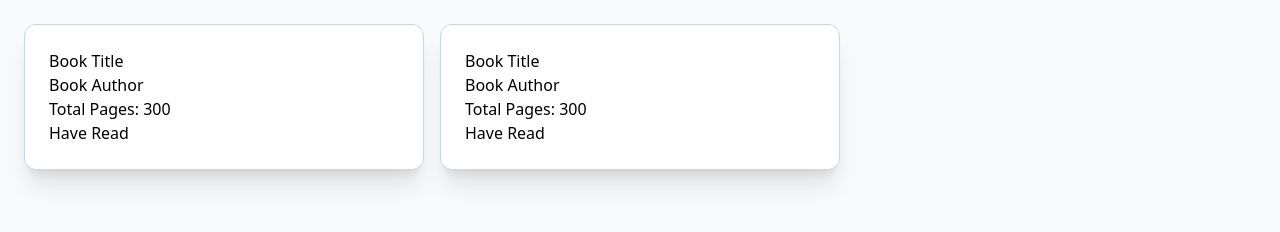
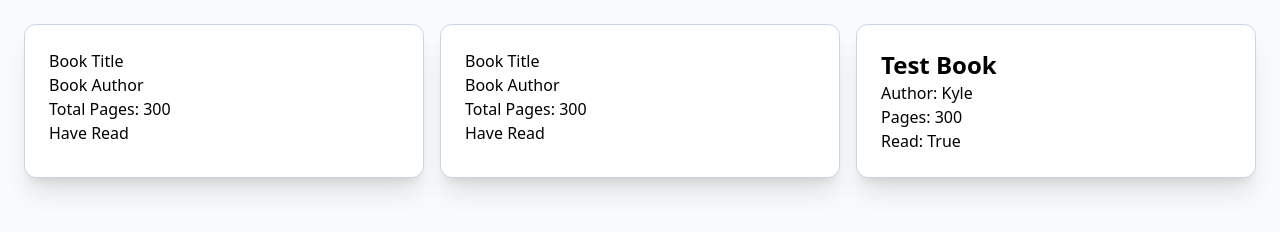
Before and after one commit to mmmmtoasty19/top-javascript-projects, a plain HTML site: page library-app/index.html in a window 1280 px wide. Drawn offline with nearby package versions, Linux system fonts and the light colour scheme.

Commit message:
update js functions add styling to css

```diff
--- a/library-app/css/styles.css
+++ b/library-app/css/styles.css
@@ -0,0 +1,3 @@
+#main {
+    text-transform: capitalize;
+}
--- a/library-app/index.html
+++ b/library-app/index.html
@@ -6,10 +6,10 @@
     <title>Library App</title>
     <link rel="stylesheet" href="css/styles.css">
     <script src="https://cdn.tailwindcss.com"></script>
-    <script src="js/javascript.js"></script>
+
 </head>
 <body class="bg-gray-50">
-    <div class="container grid grid-cols-3 gap-4 mx-auto p-6">
+    <div class="container grid grid-cols-3 gap-4 mx-auto p-6" id="main">
         <div class="p-6 border border-slate-300 bg-white rounded-xl shadow-xl flex flex-col gap-x-4">
             <h3>Book Title</h3>
             <p>Book Author</p>
@@ -24,5 +24,6 @@
         </div>
 
     </div>
+    <script src="js/javascript.js"></script>
 </body>
 </html>
--- a/library-app/js/javascript.js
+++ b/library-app/js/javascript.js
@@ -1,4 +1,5 @@
 const myLibrary = [];
+const container = document.getElementById("main");
 
 function Book(title, author, pages, read) {
     this.title = title;
@@ -16,6 +17,33 @@ function addBookToLibrary(title,author,pages,read) {
 }
 
 
+function createCard (book){
+    const card = document.createElement("div");
+    const classList = ["p-6", "border", "border-slate-300",
+        "bg-white", "rounded-xl", "shadow-xl", "flex", "flex-col", "gap-x-4"];
+    card.classList.add(...classList);
+
+
+    Object.keys(book).forEach((element) => {
+        if (element == 'title') {
+            let item = document.createElement('h2');
+            item.textContent = `${book[element]}`;
+            item.classList.add(...["font-bold", "text-2xl"])
+            card.appendChild(item);
+        } else {
+            let item = document.createElement('p');
+            item.textContent = `${element}: ${book[element]}`;
+            card.appendChild(item);
+        }
+    })
+
+    container.appendChild(card);
+
+}
+
+
 console.log(myLibrary)
 addBookToLibrary("Test Book", "Kyle", "300", true)
 console.log(myLibrary)
+
+myLibrary.forEach((book) => createCard(book))
```
